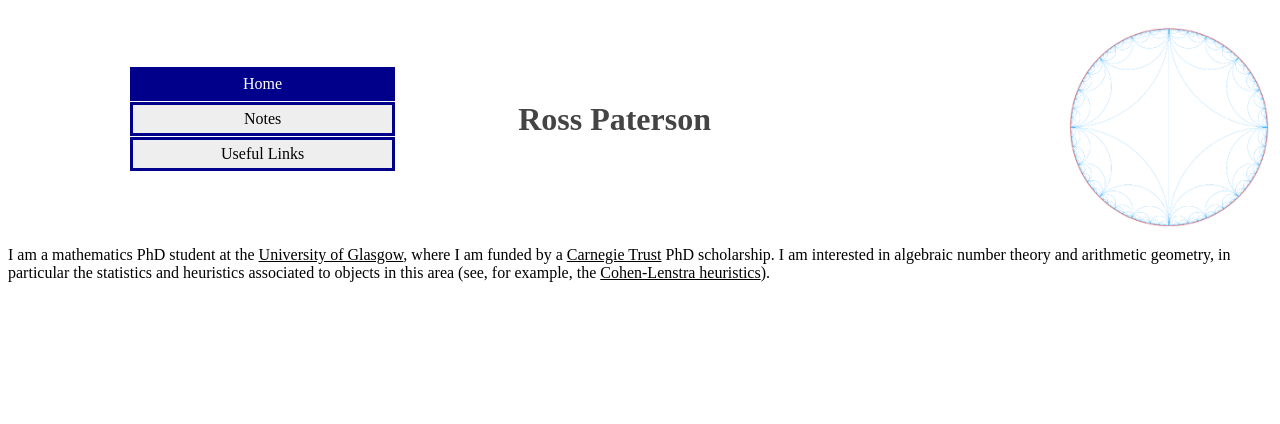
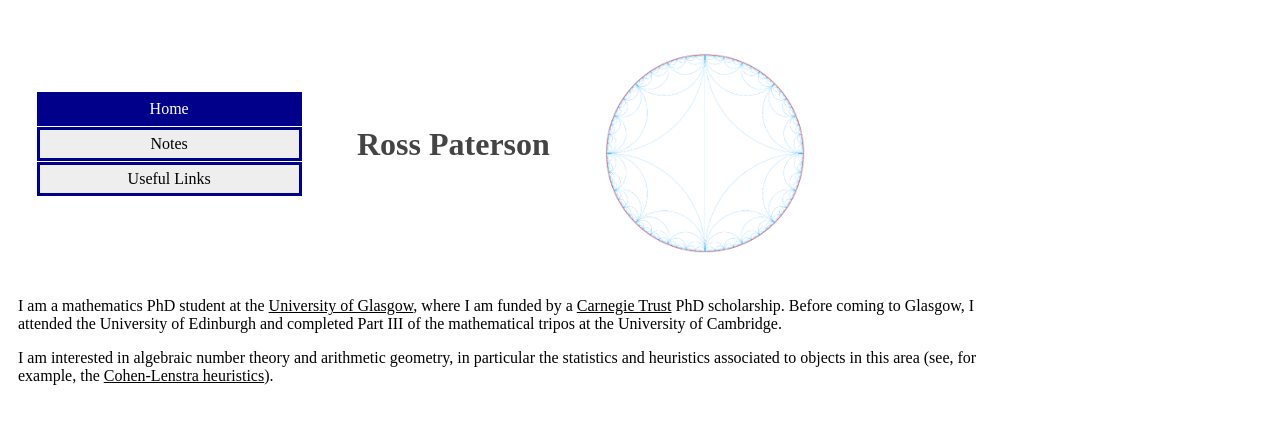
Before and after one commit to ramifiedprime/ramifiedprime.github.io, a PHP site: page / in a window 1280 px wide. Shown: the top 424 px of the page. Run offline with PHP 8.4, Linux system fonts and the light colour scheme.

Commit message:
fixed shaping properly

```diff
--- a/index.html
+++ b/index.html
@@ -14,7 +14,8 @@
 <title>Ross Paterson's homepage</title>
 </head>
 <!-- TOPMATTER -->
-<table cols="3" width="100%" id="topmatter"><tbody>
+<div id="topmatter">
+<table cols="3" id="topmatter"><tbody>
   <tr valign="middle" halign="left"><td>
   	<p><div id="mainmenu">
    <ul>
@@ -39,10 +40,12 @@
     </p>
   </td></tr>
 </tbody></table>
-
+</div>
 <!-- End of TOPMATTER -->
-
-<p>I am a mathematics PhD student at the <a href="https://www.gla.ac.uk/schools/mathematicsstatistics/">University of Glasgow</a>, where I am funded by a <a href="https://www.carnegie-trust.org/">Carnegie Trust</a> PhD scholarship.  I am interested in algebraic number theory and arithmetic geometry, in particular the statistics and heuristics associated to objects in this area (see, for example, the <a href="https://en.wikipedia.org/wiki/Class_number_problem">Cohen-Lenstra heuristics</a>).</p>
-
+<div id="midtextbox">
+<p>I am a mathematics PhD student at the <a href="https://www.gla.ac.uk/schools/mathematicsstatistics/">University of Glasgow</a>, where I am funded by a <a href="https://www.carnegie-trust.org/">Carnegie Trust</a> PhD scholarship.  Before coming to Glasgow, I attended the University of Edinburgh and completed Part III of the mathematical tripos at the University of Cambridge.</p>
+<p>
+I am interested in algebraic number theory and arithmetic geometry, in particular the statistics and heuristics associated to objects in this area (see, for example, the <a href="https://en.wikipedia.org/wiki/Class_number_problem">Cohen-Lenstra heuristics</a>).</p>
+</div>
 
 </META></META></head></html>
--- a/style/style.css
+++ b/style/style.css
@@ -70,3 +70,19 @@ a{
 	background: #ffffff;
 	color: #000000;
 }
+
+#topmatter div{
+   display: block;
+   max-width: 1000px;
+}
+
+#topmatter table tbody tr td{
+   padding: 20pt;
+}
+
+#midtextbox {
+   margin:10px;
+   /*width: 75%;*/
+   max-width: 1000px;
+   position: middle;
+}
```
Also changed, not shown: Misc.html (+7 -5 lines), Notes.html (+7 -5 lines).
